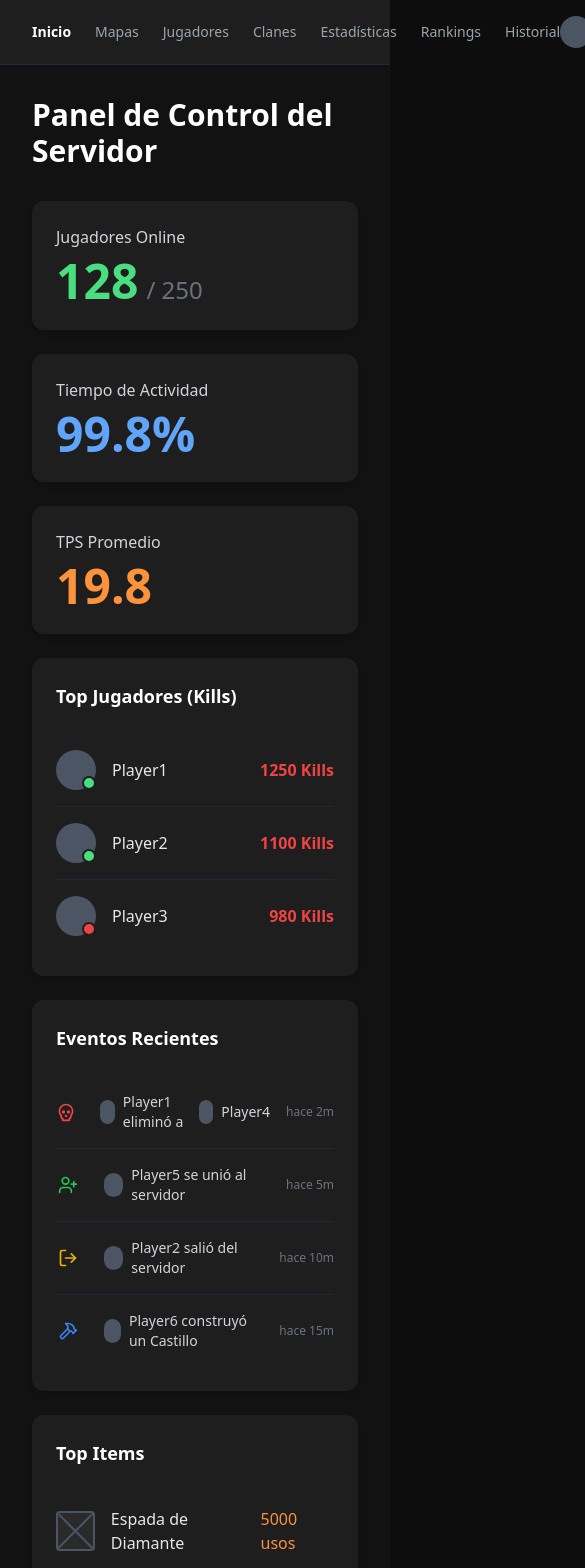
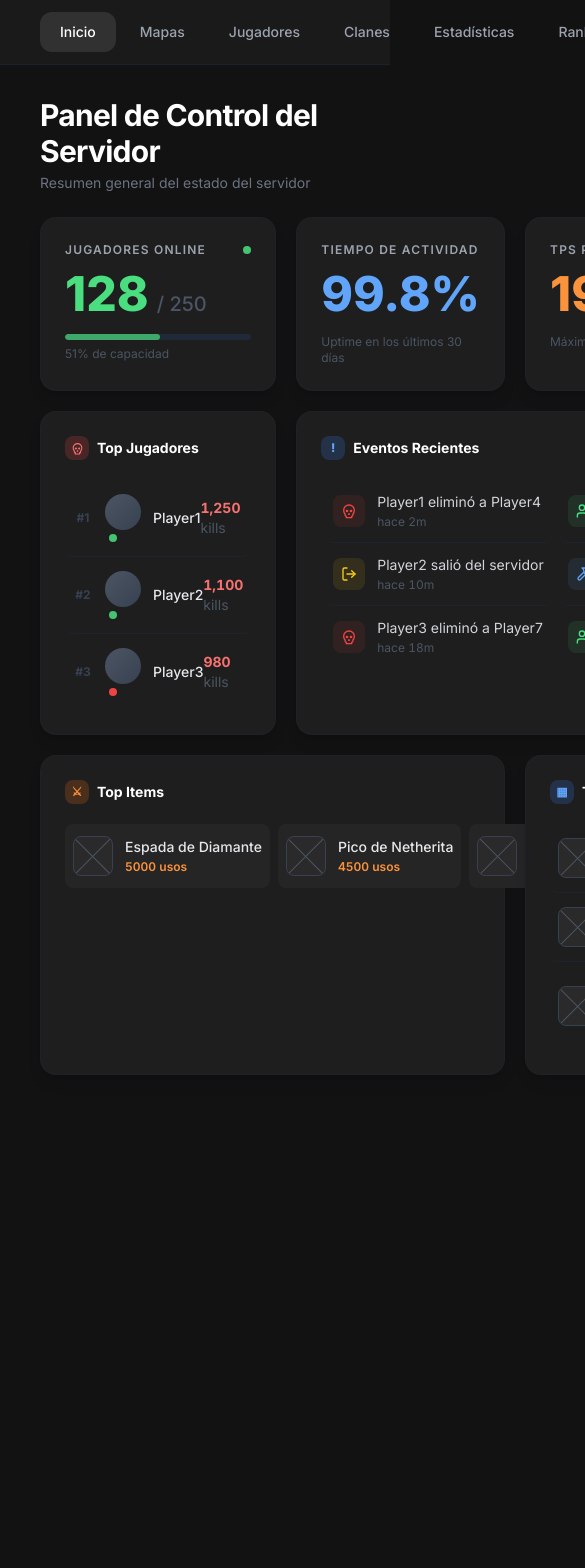
Before and after one commit to bautista237/ArCraft, a React (Vite) app in the folder frontend/: page / in a window 390 px wide. Shown: the top 1568 px of the page, 585 px wide, since content can reach past the window. After the commit the page ends 1107 px from the top, so only its background shows below. Built offline with nearby package versions, Linux system fonts and the light colour scheme.

Commit message:
Enhance App component with improved UI, dynamic event icons, and responsive layout adjustments

```diff
--- a/frontend/src/App.jsx
+++ b/frontend/src/App.jsx
@@ -1,8 +1,6 @@
-import React from 'react';
+import React, { useState } from 'react';
 import { Skull, UserPlus, LogOut, Hammer } from 'lucide-react';
 
-export default function App() {
-    // Datos de ejemplo basados en tu diseño
 const topPlayers = [
     { id: 1, name: 'Player1', kills: 1250, online: true },
     { id: 2, name: 'Player2', kills: 1100, online: true },
@@ -10,10 +8,12 @@ export default function App() {
 ];
 
 const recentEvents = [
-        { id: 1, type: 'kill', icon: <Skull size={20} className="text-red-500" />, text: 'Player1 eliminó a Player4', time: 'hace 2m' },
-        { id: 2, type: 'join', icon: <UserPlus size={20} className="text-green-500" />, text: 'Player5 se unió al servidor', time: 'hace 5m' },
-        { id: 3, type: 'leave', icon: <LogOut size={20} className="text-yellow-500" />, text: 'Player2 salió del servidor', time: 'hace 10m' },
-        { id: 4, type: 'build', icon: <Hammer size={20} className="text-blue-500" />, text: 'Player6 construyó un Castillo', time: 'hace 15m' },
+    { id: 1, type: 'kill', text: 'Player1 eliminó a Player4', time: 'hace 2m', tooltip: 'Evento: Kill' },
+    { id: 2, type: 'join', text: 'Player5 se unió al servidor', time: 'hace 5m', tooltip: 'Evento: Conexión' },
+    { id: 3, type: 'leave', text: 'Player2 salió del servidor', time: 'hace 10m', tooltip: 'Evento: Desconexión' },
+    { id: 4, type: 'build', text: 'Player6 construyó un Castillo', time: 'hace 15m', tooltip: 'Evento: Construcción' },
+    { id: 5, type: 'kill', text: 'Player3 eliminó a Player7', time: 'hace 18m', tooltip: 'Evento: Kill' },
+    { id: 6, type: 'join', text: 'Player8 se unió al servidor', time: 'hace 22m', tooltip: 'Evento: Conexión' },
 ];
 
 const topItems = [
@@ -28,157 +28,227 @@ export default function App() {
     { id: 3, name: 'Madera de Roble', value: '6M colocados' },
 ];
 
-    // Componente auxiliar para el placeholder cuadrado con X
-    const PlaceholderIcon = () => (
-        <div className="w-10 h-10 border-2 border-gray-600 rounded flex items-center justify-center relative overflow-hidden bg-[#2a2a2a]">
-            <div className="absolute w-[140%] h-[2px] bg-gray-600 rotate-45"></div>
-            <div className="absolute w-[140%] h-[2px] bg-gray-600 -rotate-45"></div>
+const navLinks = ['Inicio', 'Mapas', 'Jugadores', 'Clanes', 'Estadísticas', 'Rankings', 'Historial'];
+
+function PlaceholderIcon() {
+    return (
+        <div className="w-10 h-10 border border-gray-700 rounded-lg flex items-center justify-center relative overflow-hidden bg-[#2a2a2a] flex-shrink-0">
+            <div className="absolute w-[140%] h-px bg-gray-600 rotate-45" />
+            <div className="absolute w-[140%] h-px bg-gray-600 -rotate-45" />
         </div>
     );
+}
+
+function EventIcon({ type }) {
+    const icons = {
+        kill: { icon: <Skull size={16} />, color: 'text-red-500 bg-red-500/10', label: 'Kill' },
+        join: { icon: <UserPlus size={16} />, color: 'text-green-400 bg-green-400/10', label: 'Join' },
+        leave: { icon: <LogOut size={16} />, color: 'text-yellow-400 bg-yellow-400/10', label: 'Leave' },
+        build: { icon: <Hammer size={16} />, color: 'text-blue-400 bg-blue-400/10', label: 'Build' },
+    };
+    const { icon, color, label } = icons[type] || icons.build;
+    return (
+        <div
+            data-tooltip={label}
+            className={`w-8 h-8 rounded-lg flex items-center justify-center flex-shrink-0 ${color}`}
+        >
+            {icon}
+        </div>
+    );
+}
+
+export default function App() {
+    const [activeNav, setActiveNav] = useState('Inicio');
 
     return (
-        <div className="min-h-screen bg-[#121212] text-gray-200 font-sans selection:bg-gray-700">
+        <div className="min-h-screen bg-[#121212] text-gray-200" style={{ fontFamily: "'Inter', sans-serif" }}>
 
-            {/* Barra de Navegación */}
-            <nav className="flex items-center justify-between px-8 py-4 bg-[#1e1e1e] border-b border-gray-800">
-                <div className="flex space-x-6 text-sm font-medium">
-                    <a href="#" className="text-white font-bold">Inicio</a>
-                    <a href="#" className="text-gray-400 hover:text-white transition-colors">Mapas</a>
-                    <a href="#" className="text-gray-400 hover:text-white transition-colors">Jugadores</a>
-                    <a href="#" className="text-gray-400 hover:text-white transition-colors">Clanes</a>
-                    <a href="#" className="text-gray-400 hover:text-white transition-colors">Estadísticas</a>
-                    <a href="#" className="text-gray-400 hover:text-white transition-colors">Rankings</a>
-                    <a href="#" className="text-gray-400 hover:text-white transition-colors">Historial</a>
+            {/* Barra de navegación sticky */}
+            <nav className="sticky top-0 z-50 flex items-center justify-between px-10 py-3 bg-[#1a1a1a] border-b border-gray-800/60 backdrop-blur-sm">
+                <div className="flex items-center gap-1">
+                    {navLinks.map(link => (
+                        <button
+                            key={link}
+                            onClick={() => setActiveNav(link)}
+                            className={`px-5 py-2.5 rounded-xl text-sm font-medium transition-all duration-200 ${
+                                activeNav === link
+                                    ? 'text-white bg-white/10'
+                                    : 'text-gray-400 hover:text-white hover:bg-white/5'
+                            }`}
+                        >
+                            {link}
+                        </button>
+                    ))}
                 </div>
                 <div className="flex items-center space-x-3">
-                    <div className="w-8 h-8 bg-gray-600 rounded-full"></div>
+                    <div className="relative">
+                        <div className="w-9 h-9 bg-gradient-to-br from-gray-500 to-gray-700 rounded-full flex items-center justify-center text-xs font-bold text-white">
+                            NJ
+                        </div>
+                        <div className="absolute bottom-0 right-0 w-2.5 h-2.5 bg-green-400 rounded-full border-2 border-[#1a1a1a] badge-online" />
+                    </div>
                     <span className="text-sm font-medium text-gray-300">NombreJugador</span>
                 </div>
             </nav>
 
-            {/* Contenido Principal */}
-            <main className="p-8 max-w-[1400px] mx-auto space-y-6">
+            {/* Contenido principal */}
+            <main className="px-10 py-8 max-w-[1280px] mx-auto w-full">
 
                 {/* Título */}
-                <h1 className="text-3xl font-bold text-white mb-8">Panel de Control del Servidor</h1>
-
-                {/* Fila 1: Tarjetas de Estadísticas Rápidas */}
-                <div className="grid grid-cols-1 md:grid-cols-3 gap-6">
-                    <div className="bg-[#1e1e1e] p-6 rounded-xl shadow-md flex flex-col justify-center">
-                        <h3 className="text-gray-300 font-medium mb-2">Jugadores Online</h3>
-                        <div className="flex items-baseline space-x-2">
-                            <span className="text-5xl font-bold text-[#4ade80]">128</span>
-                            <span className="text-2xl font-medium text-gray-500">/ 250</span>
-                        </div>
+                <div className="mb-6">
+                    <h1 className="text-3xl font-bold text-white tracking-tight">Panel de Control del Servidor</h1>
+                    <p className="text-gray-500 text-sm mt-1">Resumen general del estado del servidor</p>
                 </div>
 
-                    <div className="bg-[#1e1e1e] p-6 rounded-xl shadow-md flex flex-col justify-center">
-                        <h3 className="text-gray-300 font-medium mb-2">Tiempo de Actividad</h3>
-                        <span className="text-5xl font-bold text-[#60a5fa]">99.8%</span>
+                {/* Dashboard Grid */}
+                <div style={{
+                    display: 'grid',
+                    gridTemplateColumns: 'repeat(3, 1fr)',
+                    gridTemplateRows: 'auto auto auto',
+                    gap: '20px',
+                    gridTemplateAreas: `
+                        "stat1  stat2   stat3"
+                        "players events events"
+                        "items  items   blocks"
+                    `
+                }}>
+
+                    {/* Stat 1: Jugadores Online */}
+                    <div className="stat-card bg-[#1e1e1e] p-6 rounded-2xl shadow-lg border border-gray-800/40" style={{ gridArea: 'stat1' }}>
+                        <div className="flex items-center justify-between mb-3">
+                            <h3 className="text-gray-400 text-xs font-semibold uppercase tracking-widest">Jugadores Online</h3>
+                            <div className="w-2 h-2 rounded-full bg-green-400 badge-online" />
+                        </div>
+                        <div className="flex items-baseline space-x-2">
+                            <span className="text-5xl font-extrabold text-green-400">128</span>
+                            <span className="text-xl font-medium text-gray-600">/ 250</span>
+                        </div>
+                        <div className="mt-4 h-1.5 bg-gray-800 rounded-full overflow-hidden">
+                            <div className="h-full bg-green-400/70 rounded-full" style={{ width: '51.2%' }} />
+                        </div>
+                        <p className="text-xs text-gray-600 mt-1.5">51% de capacidad</p>
                     </div>
 
-                    <div className="bg-[#1e1e1e] p-6 rounded-xl shadow-md flex flex-col justify-center">
-                        <h3 className="text-gray-300 font-medium mb-2">TPS Promedio</h3>
-                        <span className="text-5xl font-bold text-[#fb923c]">19.8</span>
-                    </div>
+                    {/* Stat 2: Tiempo de Actividad */}
+                    <div className="stat-card bg-[#1e1e1e] p-6 rounded-2xl shadow-lg border border-gray-800/40" style={{ gridArea: 'stat2' }}>
+                        <h3 className="text-gray-400 text-xs font-semibold uppercase tracking-widest mb-3">Tiempo de Actividad</h3>
+                        <span className="text-5xl font-extrabold text-blue-400">99.8%</span>
+                        <p className="text-xs text-gray-600 mt-4">Uptime en los últimos 30 días</p>
                     </div>
 
-                {/* Fila 2: Rankings PvP y Eventos */}
-                <div className="grid grid-cols-1 lg:grid-cols-2 gap-6">
+                    {/* Stat 3: TPS */}
+                    <div className="stat-card bg-[#1e1e1e] p-6 rounded-2xl shadow-lg border border-gray-800/40" style={{ gridArea: 'stat3' }}>
+                        <h3 className="text-gray-400 text-xs font-semibold uppercase tracking-widest mb-3">TPS Promedio</h3>
+                        <span className="text-5xl font-extrabold text-orange-400">19.8</span>
+                        <p className="text-xs text-gray-600 mt-4">Máximo: 20 TPS</p>
+                    </div>
 
-                    {/* Top Jugadores */}
-                    <div className="bg-[#1e1e1e] p-6 rounded-xl shadow-md">
-                        <h3 className="text-lg font-bold text-white mb-6">Top Jugadores (Kills)</h3>
-                        <div className="space-y-0">
+                    {/* Top Jugadores — columna angosta */}
+                    <div className="bg-[#1e1e1e] p-6 rounded-2xl shadow-lg border border-gray-800/40 flex flex-col" style={{ gridArea: 'players' }}>
+                        <h3 className="text-sm font-bold text-white mb-5 flex items-center gap-2">
+                            <span className="w-6 h-6 rounded-lg bg-red-500/20 flex items-center justify-center">
+                                <Skull size={13} className="text-red-400" />
+                            </span>
+                            Top Jugadores
+                        </h3>
+                        <div className="flex-1">
                             {topPlayers.map((player, index) => (
-                                <div key={player.id} className={`flex items-center justify-between py-4 ${index !== topPlayers.length - 1 ? 'border-b border-gray-800' : ''}`}>
-                                    <div className="flex items-center space-x-4">
+                                <div
+                                    key={player.id}
+                                    className={`list-row flex items-center justify-between py-3.5 ${
+                                        index !== topPlayers.length - 1 ? 'border-b border-gray-800/60' : ''
+                                    }`}
+                                >
+                                    <div className="flex items-center gap-3">
+                                        <span className="text-xs font-bold text-gray-700 w-5 text-center">#{index + 1}</span>
                                         <div className="relative">
-                                            <div className="w-10 h-10 bg-gray-600 rounded-full"></div>
-                                            {/* Indicador de estado */}
-                                            <div className={`absolute bottom-0 right-0 w-3.5 h-3.5 rounded-full border-2 border-[#1e1e1e] ${player.online ? 'bg-[#4ade80]' : 'bg-red-500'}`}></div>
+                                            <div className="w-9 h-9 bg-gradient-to-br from-gray-600 to-gray-700 rounded-full" />
+                                            <div
+                                                data-tooltip={player.online ? 'Online' : 'Offline'}
+                                                className={`absolute -bottom-0.5 -right-0.5 w-3 h-3 rounded-full border-2 border-[#1e1e1e] ${
+                                                    player.online ? 'bg-green-400 badge-online' : 'bg-red-500'
+                                                }`}
+                                            />
                                         </div>
-                                        <span className="text-gray-200 font-medium">{player.name}</span>
+                                        <span className="text-gray-200 font-medium text-sm">{player.name}</span>
                                     </div>
-                                    <span className="text-[#ef4444] font-bold">{player.kills} Kills</span>
+                                    <span className="text-red-400 font-bold text-sm tabular-nums">
+                                        {player.kills.toLocaleString()} <span className="text-gray-600 font-normal">kills</span>
+                                    </span>
                                 </div>
                             ))}
                         </div>
                     </div>
 
-                    {/* Eventos Recientes */}
-                    <div className="bg-[#1e1e1e] p-6 rounded-xl shadow-md">
-                        <h3 className="text-lg font-bold text-white mb-6">Eventos Recientes</h3>
-                        <div className="space-y-0">
+                    {/* Eventos Recientes — columna ancha (span 2) */}
+                    <div className="bg-[#1e1e1e] p-6 rounded-2xl shadow-lg border border-gray-800/40 flex flex-col" style={{ gridArea: 'events' }}>
+                        <h3 className="text-sm font-bold text-white mb-5 flex items-center gap-2">
+                            <span className="w-6 h-6 rounded-lg bg-blue-500/20 flex items-center justify-center">
+                                <span className="text-blue-400 text-xs font-black">!</span>
+                            </span>
+                            Eventos Recientes
+                        </h3>
+                        <div className="events-scroll flex-1 pr-1">
+                            <div style={{ display: 'grid', gridTemplateColumns: '1fr 1fr', gap: '0' }}>
                                 {recentEvents.map((event, index) => (
-                                <div key={event.id} className={`flex items-center py-4 ${index !== recentEvents.length - 1 ? 'border-b border-gray-800' : ''}`}>
-                                    <div className="mr-4 w-6 flex justify-center">{event.icon}</div>
-                                    {/* Para simular los avatares integrados en el texto como en el diseño */}
-                                    <div className="flex-1 flex items-center text-gray-300 text-sm">
-                                        {event.type === 'kill' && (
-                                            <>
-                                                <div className="w-6 h-6 bg-gray-600 rounded-full mx-2"></div>
-                                                Player1 eliminó a
-                                                <div className="w-6 h-6 bg-gray-600 rounded-full mx-2"></div>
-                                                Player4
-                                            </>
-                                        )}
-                                        {event.type === 'join' && (
-                                            <>
-                                                <div className="w-6 h-6 bg-gray-600 rounded-full mx-2"></div>
-                                                Player5 se unió al servidor
-                                            </>
-                                        )}
-                                        {event.type === 'leave' && (
-                                            <>
-                                                <div className="w-6 h-6 bg-gray-600 rounded-full mx-2"></div>
-                                                Player2 salió del servidor
-                                            </>
-                                        )}
-                                        {event.type === 'build' && (
-                                            <>
-                                                <div className="w-6 h-6 bg-gray-600 rounded-full mx-2"></div>
-                                                Player6 construyó un Castillo
-                                            </>
-                                        )}
+                                    <div
+                                        key={event.id}
+                                        className={`list-row flex items-center gap-3 py-3 mx-1 ${
+                                            index < recentEvents.length - 2 ? 'border-b border-gray-800/60' : ''
+                                        }`}
+                                    >
+                                        <EventIcon type={event.type} />
+                                        <div className="flex-1 min-w-0">
+                                            <p className="text-gray-300 text-sm truncate">{event.text}</p>
+                                            <p className="text-xs text-gray-600 mt-0.5 tabular-nums">{event.time}</p>
                                         </div>
-                                    <span className="text-xs text-gray-500 whitespace-nowrap ml-4">{event.time}</span>
                                     </div>
                                 ))}
                             </div>
                         </div>
                     </div>
 
-                {/* Fila 3: Top Items y Bloques */}
-                <div className="grid grid-cols-1 lg:grid-cols-2 gap-6">
-
-                    {/* Top Items */}
-                    <div className="bg-[#1e1e1e] p-6 rounded-xl shadow-md">
-                        <h3 className="text-lg font-bold text-white mb-6">Top Items</h3>
-                        <div className="space-y-0">
-                            {topItems.map((item, index) => (
-                                <div key={item.id} className={`flex items-center justify-between py-4 ${index !== topItems.length - 1 ? 'border-b border-gray-800' : ''}`}>
-                                    <div className="flex items-center space-x-4">
+                    {/* Top Items — span 2 */}
+                    <div className="bg-[#1e1e1e] p-6 rounded-2xl shadow-lg border border-gray-800/40" style={{ gridArea: 'items' }}>
+                        <h3 className="text-sm font-bold text-white mb-5 flex items-center gap-2">
+                            <span className="w-6 h-6 rounded-lg bg-orange-500/20 flex items-center justify-center text-orange-400 text-xs font-bold">⚔</span>
+                            Top Items
+                        </h3>
+                        <div style={{ display: 'grid', gridTemplateColumns: '1fr 1fr 1fr', gap: '8px' }}>
+                            {topItems.map((item) => (
+                                <div
+                                    key={item.id}
+                                    className="list-row flex items-center gap-3 p-3 rounded-xl bg-[#252525]"
+                                >
                                     <PlaceholderIcon />
-                                        <span className="text-gray-200">{item.name}</span>
+                                    <div className="min-w-0">
+                                        <p className="text-gray-200 text-sm font-medium truncate">{item.name}</p>
+                                        <p className="text-orange-400 text-xs font-semibold tabular-nums mt-0.5">{item.value}</p>
                                     </div>
-                                    <span className="text-[#fb923c] font-medium">{item.value}</span>
                                 </div>
                             ))}
                         </div>
                     </div>
 
-                    {/* Top Bloques */}
-                    <div className="bg-[#1e1e1e] p-6 rounded-xl shadow-md">
-                        <h3 className="text-lg font-bold text-white mb-6">Top Bloques</h3>
-                        <div className="space-y-0">
+                    {/* Top Bloques — columna angosta */}
+                    <div className="bg-[#1e1e1e] p-6 rounded-2xl shadow-lg border border-gray-800/40" style={{ gridArea: 'blocks' }}>
+                        <h3 className="text-sm font-bold text-white mb-5 flex items-center gap-2">
+                            <span className="w-6 h-6 rounded-lg bg-blue-500/20 flex items-center justify-center text-blue-400 text-xs font-bold">▦</span>
+                            Top Bloques
+                        </h3>
+                        <div>
                             {topBlocks.map((block, index) => (
-                                <div key={block.id} className={`flex items-center justify-between py-4 ${index !== topBlocks.length - 1 ? 'border-b border-gray-800' : ''}`}>
-                                    <div className="flex items-center space-x-4">
+                                <div
+                                    key={block.id}
+                                    className={`list-row flex items-center justify-between py-3.5 ${
+                                        index !== topBlocks.length - 1 ? 'border-b border-gray-800/60' : ''
+                                    }`}
+                                >
+                                    <div className="flex items-center gap-3">
                                         <PlaceholderIcon />
-                                        <span className="text-gray-200">{block.name}</span>
+                                        <span className="text-gray-200 text-sm">{block.name}</span>
                                     </div>
-                                    <span className="text-[#60a5fa] font-medium">{block.value}</span>
+                                    <span className="text-blue-400 font-semibold text-sm tabular-nums">{block.value}</span>
                                 </div>
                             ))}
                         </div>
--- a/frontend/src/index.css
+++ b/frontend/src/index.css
@@ -1,8 +1,110 @@
+@import url('https://fonts.googleapis.com/css2?family=Inter:wght@400;500;600;700;800&display=swap');
+
 @tailwind base;
 @tailwind components;
 @tailwind utilities;
 
+* {
+    box-sizing: border-box;
+}
+
 body {
     margin: 0;
-    background-color: #0d0d0d; /* Fondo oscuro base */
+    background-color: #121212;
+    font-family: 'Inter', sans-serif;
+    color: #e5e7eb;
+    -webkit-font-smoothing: antialiased;
 }
+
+/* Scrollbar personalizada */
+::-webkit-scrollbar {
+    width: 6px;
+}
+::-webkit-scrollbar-track {
+    background: #1e1e1e;
+}
+::-webkit-scrollbar-thumb {
+    background: #3a3a3a;
+    border-radius: 3px;
+}
+::-webkit-scrollbar-thumb:hover {
+    background: #4a4a4a;
+}
+
+/* Scroll suave en eventos */
+.events-scroll {
+    overflow-y: auto;
+    scrollbar-width: thin;
+    scrollbar-color: #3a3a3a #1e1e1e;
+}
+
+/* Animaciones hover en cards */
+.stat-card {
+    transition: transform 0.2s ease, box-shadow 0.2s ease;
+}
+.stat-card:hover {
+    transform: translateY(-3px);
+    box-shadow: 0 8px 24px rgba(0, 0, 0, 0.5);
+}
+
+/* Hover en filas de listas */
+.list-row {
+    transition: background-color 0.15s ease;
+    border-radius: 8px;
+    padding-left: 8px;
+    padding-right: 8px;
+}
+.list-row:hover {
+    background-color: #252525;
+}
+
+/* Nav link activo */
+.nav-link-active {
+    color: white;
+    position: relative;
+}
+.nav-link-active::after {
+    content: '';
+    position: absolute;
+    bottom: -18px;
+    left: 0;
+    right: 0;
+    height: 2px;
+    background: #60a5fa;
+    border-radius: 2px;
+}
+
+/* Tooltip */
+[data-tooltip] {
+    position: relative;
+}
+[data-tooltip]::before {
+    content: attr(data-tooltip);
+    position: absolute;
+    bottom: calc(100% + 6px);
+    left: 50%;
+    transform: translateX(-50%);
+    background: #2a2a2a;
+    color: #d1d5db;
+    font-size: 11px;
+    padding: 4px 8px;
+    border-radius: 6px;
+    white-space: nowrap;
+    opacity: 0;
+    pointer-events: none;
+    transition: opacity 0.2s ease;
+    border: 1px solid #3a3a3a;
+    z-index: 10;
+}
+[data-tooltip]:hover::before {
+    opacity: 1;
+}
+
+/* Pulse para el badge online */
+@keyframes pulse-green {
+    0%, 100% { opacity: 1; }
+    50% { opacity: 0.6; }
+}
+.badge-online {
+    animation: pulse-green 2s ease-in-out infinite;
+}
```
Lines whose indentation alone changed are shown as unchanged.
